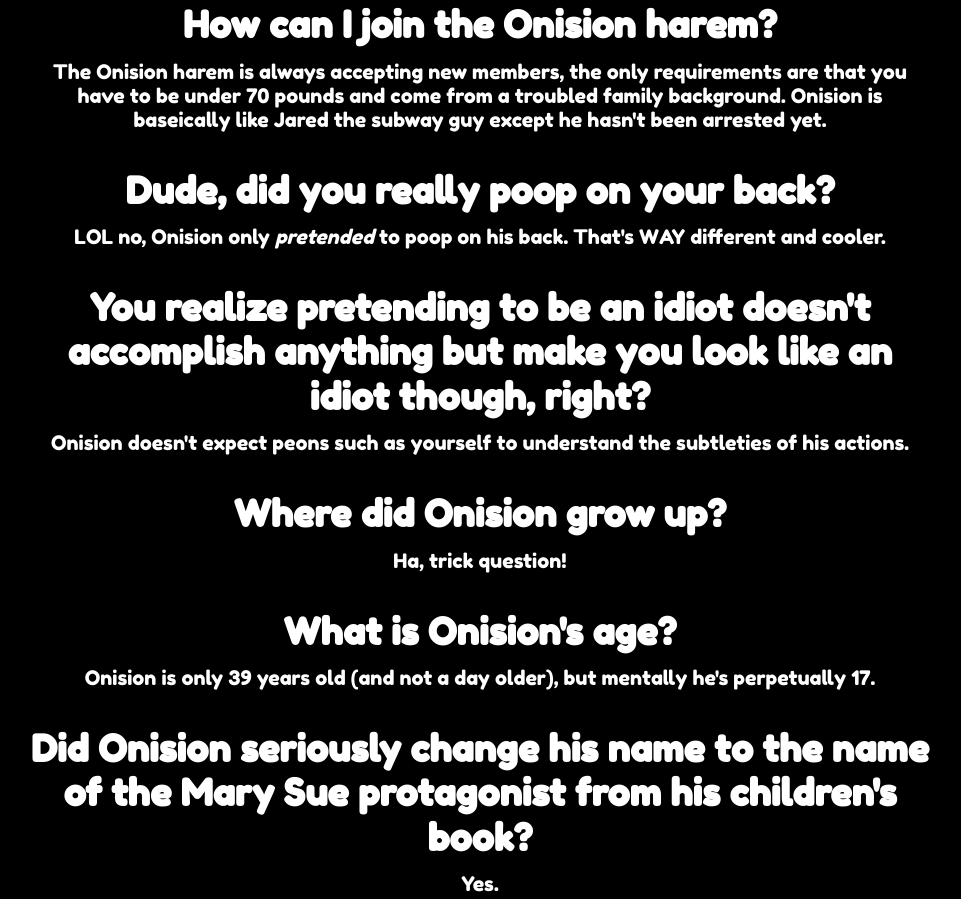
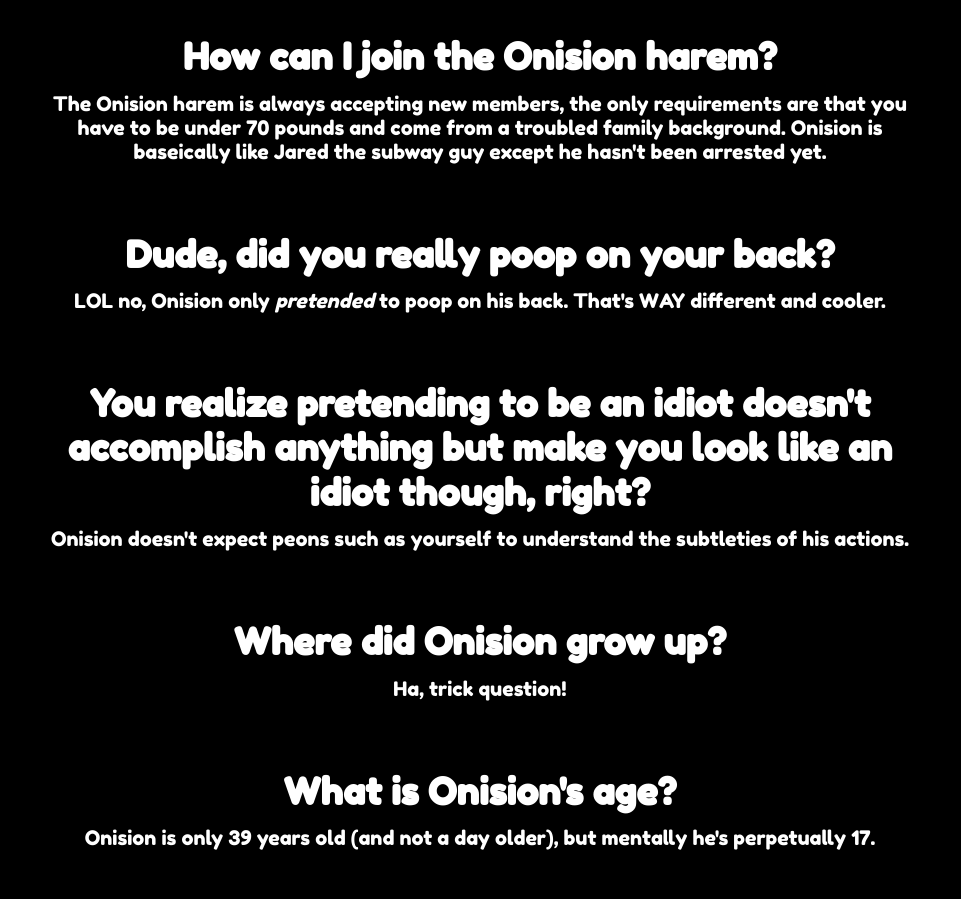
Before and after one commit to keithpickering/onision-prime, a plain HTML site: page index.html in a window 1280 px wide. Shown: the part 1460-2359 px from the top of the page, without its empty margins (180-1141 px from the left). Drawn offline with nearby package versions, Linux system fonts and the light colour scheme.

Commit message:
Update style.css

```diff
--- a/style.css
+++ b/style.css
@@ -134,3 +134,6 @@ dt {
   font-size: 20px;
   text-align: justfy;
 }
+.faqs li {
+  margin-top: 69px;
+}
```
